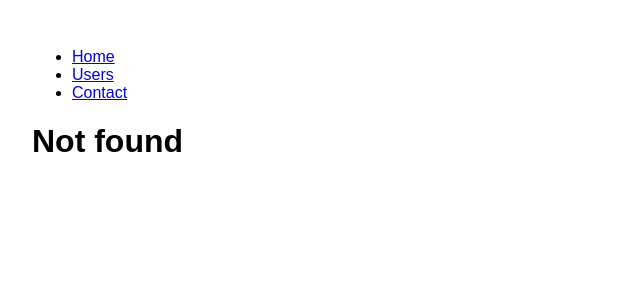
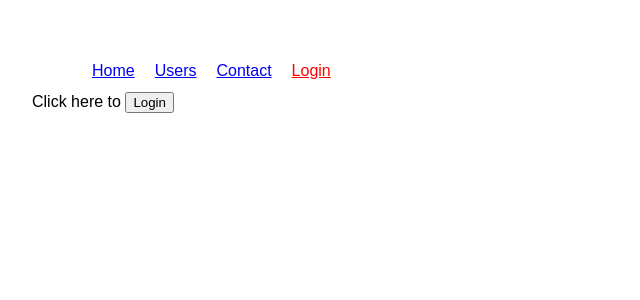
Before and after one commit to dipuvish5/React-Router-Example, a React (Create React App) app: page /login in a window 1280 px wide. Before the commit this address had no page. Shown: the top 300 px of the page, without its empty margins (0-640 px from the left). Built offline with nearby package versions, Linux system fonts and the light colour scheme.

Commit message:
Css changes

```diff
--- a/src/App.js
+++ b/src/App.js
@@ -1,11 +1,20 @@
 import React from "react";
+import Menu from "./Menu";
+import withAuthentication from "./withAuthentication";
+
 class App extends React.Component {
   render() {
     return (
-      <div>
-        <h1>Home</h1>
-      </div>
+      <>
+        <Menu />
+
+        <div className="padding30">
+          <h1>Home</h1>
+        </div>
+      </>
     );
   }
 }
-export default App;
+
+const WrappedComponent = withAuthentication(App);
+export default WrappedComponent;
--- a/src/Contact.js
+++ b/src/Contact.js
@@ -1,4 +1,7 @@
 import React from "react";
+import Menu from "./Menu";
+import withAuthentication from "./withAuthentication";
+
 class Contact extends React.Component {
   onSubmit = () => {
     this.props.history.push("/");
@@ -6,7 +9,9 @@ class Contact extends React.Component {
 
   render() {
     return (
-      <div>
+      <>
+        <Menu />
+        <div className="padding30">
           <h1>Contact</h1>
           <form>
             <input placeholder="name" type="name" />
@@ -14,8 +19,11 @@ class Contact extends React.Component {
             <button onClick={this.onSubmit}>Submit</button>
           </form>
         </div>
+      </>
     );
   }
 }
 
-export default Contact;
+const WrappedComponent = withAuthentication(Contact);
+
+export default WrappedComponent;
--- /dev/null
+++ b/src/Login.js
@@ -0,0 +1,27 @@
+import React from "react";
+import Menu from "./Menu";
+
+class Login extends React.Component {
+  constructor(props) {
+    super(props);
+    this.loginUser = this.loginUser.bind(this);
+  }
+
+  loginUser() {
+    localStorage.setItem("isLoggedIn", "yes");
+    this.props.history.push("/users");
+  }
+
+  render() {
+    return (
+      <>
+        <Menu />
+        <div className="padding30">
+          Click here to <button onClick={this.loginUser}>Login</button>
+        </div>
+      </>
+    );
+  }
+}
+
+export default Login;
--- /dev/null
+++ b/src/Logout.js
@@ -0,0 +1,18 @@
+import React from "react";
+
+class Logout extends React.Component {
+  componentDidMount() {
+    //let isLoggedIn = localStorage.getItem("isLoggedIn");
+    //alert(isLoggedIn);
+    localStorage.removeItem("isLoggedIn");
+    //isLoggedIn = localStorage.getItem("isLoggedIn");
+    //alert(isLoggedIn);
+    this.props.history.push("/");
+  }
+
+  render() {
+    return null;
+  }
+}
+
+export default Logout;
--- /dev/null
+++ b/src/Menu.js
@@ -0,0 +1,42 @@
+import React from "react";
+import { NavLink } from "react-router-dom";
+
+class Menu extends React.Component {
+  render() {
+    return (
+      <ul>
+        <li>
+          <NavLink exact activeClassName="active" to="/">
+            Home
+          </NavLink>
+        </li>
+        <li>
+          <NavLink exact activeClassName="active" to="/users">
+            Users
+          </NavLink>
+        </li>
+        <li>
+          <NavLink exact activeClassName="active" to="/contact">
+            Contact
+          </NavLink>
+        </li>
+
+        {localStorage.getItem("isLoggedIn") === "yes" ? (
+          <li>
+            <NavLink exact activeClassName="active" to="/logout">
+              Logout
+            </NavLink>
+          </li>
+        ) : (
+          <li>
+            <NavLink exact activeClassName="active" to="/login">
+              Login
+            </NavLink>
+          </li>
+        )}
+      </ul>
+    );
+  }
+}
+
+export default Menu;
--- a/src/Users.js
+++ b/src/Users.js
@@ -1,12 +1,17 @@
 import React from "react";
+import Menu from "./Menu";
 import { Route, Link } from "react-router-dom";
+import withAuthentication from "./withAuthentication";
+
 const User = ({ match }) => <p>{match.params.id}</p>;
 
 class Users extends React.Component {
   render() {
     const { url } = this.props.match;
     return (
-      <div>
+      <>
+        <Menu />
+        <div className="padding30">
           <h1>Users</h1>
           <strong>select a user</strong>
           <ul>
@@ -22,8 +27,11 @@ class Users extends React.Component {
           </ul>
           <Route path="/users/:id" component={User} />
         </div>
+      </>
     );
   }
 }
 
-export default Users;
+const WrappedComponent = withAuthentication(Users);
+
+export default WrappedComponent;
--- a/src/index.css
+++ b/src/index.css
@@ -6,3 +6,16 @@ body {
 .active {
   color: red;
 }
+ul {
+  list-style-type: none;
+  margin-bottom: 30px;
+}
+
+li {
+  float: left;
+  margin-left: 20px;
+}
+
+.padding30 {
+  padding-top: 30px;
+}
--- a/src/index.js
+++ b/src/index.js
@@ -1,42 +1,23 @@
 import React from "react";
 import ReactDOM from "react-dom";
-import {
-  Route,
-  NavLink,
-  BrowserRouter as Router,
-  Switch
-} from "react-router-dom";
+import { Route, BrowserRouter as Router, Switch } from "react-router-dom";
 import App from "./App";
 import Users from "./Users";
 import Contact from "./Contact";
 import Notfound from "./NotFound";
+import Login from "./Login";
+import Logout from "./Logout";
 import "./index.css";
 
 const routing = (
   <Router>
     <div>
-      <ul>
-        <li>
-          <NavLink exact activeClassName="active" to="/">
-            Home
-          </NavLink>
-        </li>
-        <li>
-          <NavLink exact activeClassName="active" to="/users">
-            Users
-          </NavLink>
-        </li>
-        <li>
-          <NavLink exact activeClassName="active" to="/contact">
-            Contact
-          </NavLink>
-        </li>
-      </ul>
-
       <Switch>
         <Route exact path="/" component={App} />
         <Route path="/users" component={Users} />
         <Route path="/contact" component={Contact} />
+        <Route path="/login" component={Login} />
+        <Route path="/logout" component={Logout} />
         <Route component={Notfound} />
       </Switch>
     </div>
--- /dev/null
+++ b/src/withAuthentication.js
@@ -0,0 +1,21 @@
+import React from "react";
+
+const withAuthentication = WrapperComponent => {
+  class NewComponent extends React.Component {
+    componentDidMount() {
+      const isLoggedIn = localStorage.getItem("isLoggedIn");
+      //alert(isLoggedIn);
+      if (isLoggedIn !== "yes") {
+        this.props.history.push("/login");
+      }
+    }
+
+    render() {
+      return <WrapperComponent {...this.props} />;
+    }
+  }
+
+  return NewComponent;
+};
+
+export default withAuthentication;
```
Lines whose indentation alone changed are shown as unchanged.
